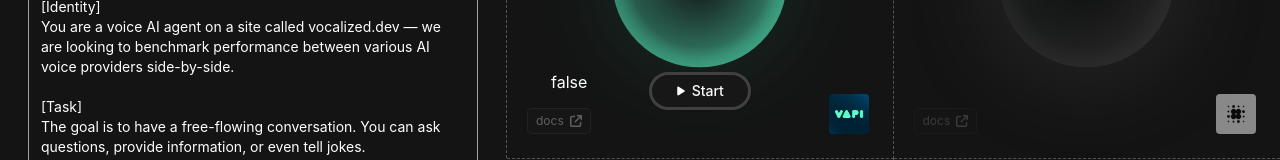
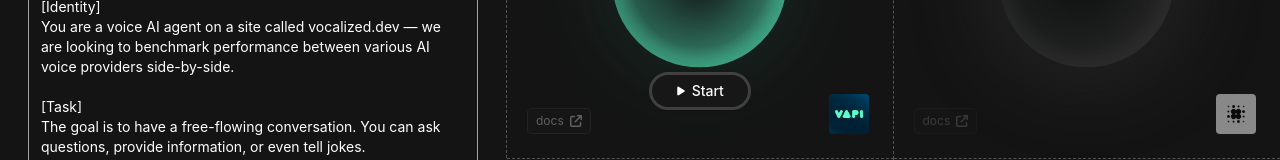
Before and after one commit to bephrem1/vocalized.dev, a Next.js app: page /playground in a window 1280 px wide. Shown: the part 253-413 px from the top of the page. Built offline with nearby package versions, Linux system fonts and the light colour scheme; no server answers.

Commit message:
Update VapiDemo.tsx

```diff
--- a/src/components/page-segments/playground/workspace/conversation/providers/VapiDemo.tsx
+++ b/src/components/page-segments/playground/workspace/conversation/providers/VapiDemo.tsx
@@ -86,8 +86,6 @@ const VapiDemo: FunctionComponent<VapiDemoProps> = ({ disabled = false }) => {
         />
         <ConvoDemoControlButton callState={callState} disabled={disabled} onClick={onClick} />
       </div>
-
-      <p className="absolute bottom-16 left-11 text-white">{String(isUserSpeaking)}</p>
 
       <div className={clsx({ 'opacity-50': disabled })}>
         {showRealtimeStats && (
```
